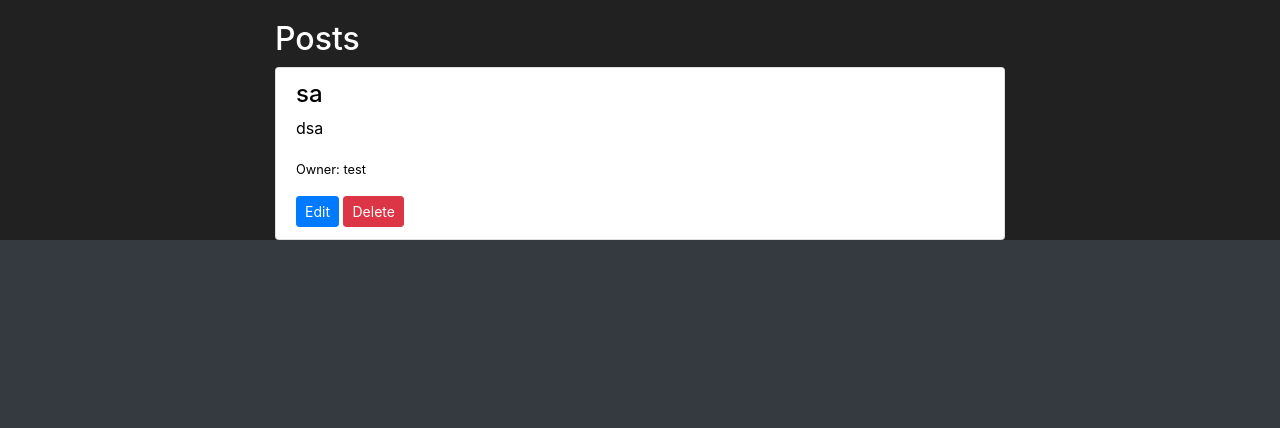
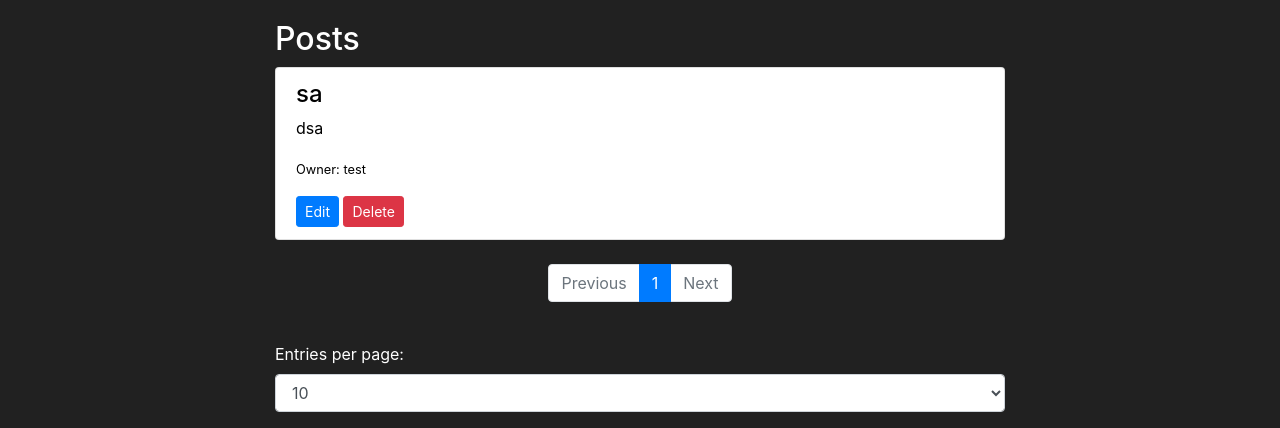
Before and after one commit to jluciama/apiPrueba, a Flask app: page /home in a window 1280 px wide. Shown: the part 727-1155 px from the top of the page. Before the commit the page ends 967 px from the top, so only its background shows below. Run offline with Flask 3, Linux system fonts and the light colour scheme; a user stored in the database is signed in; some libraries are stand-ins or nearby versions.

Commit message:
update 07/03/2024

```diff
--- a/twitterAPI/app/forms.py
+++ b/twitterAPI/app/forms.py
@@ -5,10 +5,10 @@ import re
 from app.models import User
 
 class RegisterForm(FlaskForm):
-    username = StringField('Username', validators=[DataRequired(), Length(min=1, max=30)])
-    email_address = StringField('Email', validators=[DataRequired(), Email(), Length(min=1, max=50)])
-    password1 = PasswordField('Password', validators=[DataRequired(), Length(min=6)])
-    password2 = PasswordField('Confirm Password', validators=[DataRequired(), EqualTo('password1')])
+    username = StringField('Username', validators=[DataRequired(), Length(min=1, max=25)])
+    email_address = StringField('Email', validators=[DataRequired(), Email()])
+    password1 = PasswordField('Password', validators=[DataRequired()])
+    password2 = PasswordField('Confirm Password', validators=[DataRequired()])
     submit = SubmitField('Register')
 
     def validate_username(self, username):
@@ -23,15 +23,19 @@ class RegisterForm(FlaskForm):
 
     def validate_password1(self, password1):
         password = password1.data
+
         if len(password) < 6:
             raise ValidationError('Password must be at least 6 characters long.')
-        if not re.search(r'[A-Z]', password) or not re.search(r'[0-9]', password) or not re.search(r'[a-z]', password) or not re.search(r'[!@#$%^&*()\-_=+{};:,<.>]', password):
+
+        if not (re.search(r'[A-Z]', password) and
+                re.search(r'[a-z]', password) and
+                re.search(r'[0-9]', password) and
+                re.search(r'[!@#$%^&*()\-_=+{};:,<.>]', password)):
             raise ValidationError('Password must contain at least one uppercase letter, one lowercase letter, one number, and one symbol.')
 
     def validate_password2(self, password2):
         if self.password1.data != password2.data:
             raise ValidationError('Passwords do not match.')
-
 
 class LoginForm(FlaskForm):
     username = StringField(label='User Name:', validators=[DataRequired()])
@@ -39,10 +43,10 @@ class LoginForm(FlaskForm):
     submit = SubmitField(label='Sign in')
 
 class ForgotPasswordForm(FlaskForm):
-    username = StringField('Username', validators=[DataRequired(), Length(min=1, max=30)])
-    email = StringField('Email', validators=[DataRequired(), Email(), Length(min=1, max=50)])
-    new_password = PasswordField('New Password', validators=[DataRequired(), Length(min=6)])
-    confirm_password = PasswordField('Confirm Password', validators=[DataRequired(), EqualTo('new_password')])
+    username = StringField('Username', validators=[DataRequired(), Length(min=1, max=25)])
+    email = StringField('Email', validators=[DataRequired(), Email()])
+    password1 = PasswordField('New Password', validators=[DataRequired()])
+    password2 = PasswordField('Confirm Password', validators=[DataRequired(), EqualTo('password1')])
     submit = SubmitField('Reset Password')
 
     def validate_username(self, username_field):
@@ -59,6 +63,22 @@ class ForgotPasswordForm(FlaskForm):
         if not user:
             raise ValidationError('User with provided email does not exist.')
 
+    def validate_passwords(self, password1_field, password2_field):
+        password1 = password1_field.data
+        password2 = password2_field.data
+
+        if len(password1) < 6 or len(password2) < 6:
+            raise ValidationError('Passwords must be at least 6 characters long.')
+
+        if not (re.search(r'[A-Z]', password1) and
+                re.search(r'[a-z]', password1) and
+                re.search(r'[0-9]', password1) and
+                re.search(r'[!@#$%^&*()\-_=+{};:,<.>]', password1)):
+            raise ValidationError('Password must contain at least one uppercase letter, one lowercase letter, one number, and one symbol.')
+
+        if password1 != password2:
+            raise ValidationError('Passwords do not match.')
+
 class CreatePostForm(FlaskForm):
     title = StringField(label='Title', validators=[DataRequired()])
     body = StringField(label='Body', validators=[DataRequired()])
--- a/twitterAPI/app/routes.py
+++ b/twitterAPI/app/routes.py
@@ -3,8 +3,6 @@ from flask import render_template, redirect, url_for, flash, request, abort
 from app.models import User, Post
 from app.forms import RegisterForm, LoginForm, CreatePostForm, EditPostForm, DeletePostForm, ForgotPasswordForm
 from flask_login import login_user, logout_user, login_required, current_user
-from sqlalchemy.exc import IntegrityError
-import secrets
 
 @login_manager.user_loader
 def load_user(user_id):
@@ -26,16 +24,12 @@ def login_page():
     form = LoginForm()
     if form.validate_on_submit():
         attempted_user = User.query.filter_by(username=form.username.data).first()
-        if attempted_user:
-            if attempted_user.check_password(form.password.data):
-                login_user(attempted_user)
-                flash(f'Success! You are now logged in as: {attempted_user.username}', category='success')
-                next_page = request.args.get('next')
-                return redirect(next_page) if next_page else redirect(url_for('home_page'))
-            else:
-                flash('Password is incorrect! Please try again', category='danger')
-        else:
-            flash('User does not exist! Please check your username', category='danger')
+        if attempted_user and attempted_user.check_password(form.password.data):
+            login_user(attempted_user)
+            flash(f'Success! You are now logged in as: {attempted_user.username}', category='success')
+            next_page = request.args.get('next')
+            return redirect(next_page) if next_page else redirect(url_for('home_page'))
+        flash('There was an error logging in. Please try again.', category='danger')
     return render_template('login.html', form=form)
 
 @app.route('/forgot_password', methods=['GET', 'POST'])
@@ -44,7 +38,7 @@ def forgot_password():
     if form.validate_on_submit():
         username = form.username.data
         email = form.email.data
-        new_password = form.new_password.data
+        new_password = form.password1.data
 
         user = User.query.filter_by(username=username, email_address=email).first()
         if user:
@@ -55,20 +49,6 @@ def forgot_password():
         else:
             flash('User with provided credentials does not exist.', 'danger')
     return render_template('forgot_password.html', form=form)
-
-@app.route('/api/reset_password/<token>', methods=['POST'])
-def reset_password(token):
-    user = User.query.filter_by(reset_password_token=token).first()
-    if user:
-        new_password = request.form.get('new_password')
-        user.password = new_password
-        user.reset_password_token = None
-        db.session.commit()
-        flash('Your password has been successfully updated. Please log in with your new password.', 'success')
-        return redirect(url_for('login_page'))
-    else:
-        flash('Invalid or expired token. Please try again.', 'danger')
-        return redirect(url_for('login_page'))
 
 @app.route('/register', methods=['GET', 'POST'])
 def register_page():
@@ -82,23 +62,22 @@ def register_page():
         email = form.email_address.data
         password = form.password1.data
 
-        if User.query.filter_by(username=username).first():
-            flash('Username already exists! Please try a different username.', 'danger')
-            return redirect(url_for('register_page'))
-        if User.query.filter_by(email_address=email).first():
-            flash('Email Address already exists! Please try a different email address.', 'danger')
-            return redirect(url_for('register_page'))
-
         try:
-            user = User(username=username, email_address=email, password=password)
+            user = User(username=username, email_address=email)
+            user.set_password(password)
             db.session.add(user)
             db.session.commit()
             flash('Account created successfully! You can now log in.', 'success')
             return redirect(url_for('login_page'))
-        except IntegrityError:
-            db.session.rollback()
+        except Exception as e:
             flash('An unexpected error occurred. Please try again later.', 'danger')
-            return redirect(url_for('register_page'))
+            app.logger.error(f"Error while registering user: {str(e)}")
+            return render_template('register.html', form=form)
+
+    if form.errors:
+        for field, errors in form.errors.items():
+            for error in errors:
+                flash(error, 'danger')
 
     return render_template('register.html', form=form)
 
@@ -109,12 +88,13 @@ def home_page():
     edit_post_form = EditPostForm()
     delete_post_form = DeletePostForm()
 
-    if request.method == "GET":
-        posts = Post.query.all()
-        return render_template('home.html', posts=posts, create_post_form=create_post_form,
-                               edit_post_form=edit_post_form, delete_post_form=delete_post_form)
+    page = request.args.get('page', 1, type=int)
+    per_page = request.args.get('per_page', 10, type=int)  # Default to 10 entries per page
 
-    return render_template('home.html')
+    posts = Post.query.paginate(page=page, per_page=per_page)
+
+    return render_template('home.html', posts=posts, create_post_form=create_post_form,
+                           edit_post_form=edit_post_form, delete_post_form=delete_post_form)
 
 @app.route('/create_post', methods=['POST'])
 @login_required
--- a/twitterAPI/app/templates/base.html
+++ b/twitterAPI/app/templates/base.html
@@ -49,6 +49,7 @@
     </div>
 </nav>
 
+<!-- Message Pop Ups -->
 <div class="container-fluid mt-4">
     <div class="row justify-content-center">
         <div class="col-md-8">
--- a/twitterAPI/app/templates/home.html
+++ b/twitterAPI/app/templates/home.html
@@ -11,10 +11,10 @@
         <div class="product-device product-device-2 box-shadow d-none d-md-block"></div>
     </div>
 
+    <!-- Create Post Form -->
     <div class="container mt-4">
         <div class="row">
             <div class="col-md-8 offset-md-2">
-                <!-- Create Post Form -->
                 <form method="POST" action="{{ url_for('create_post') }}">
                     {{ create_post_form.hidden_tag() }}
                     <div class="form-group">
@@ -31,12 +31,13 @@
         </div>
     </div>
 
+    <!-- Show Posts -->
     <div class="container mt-4">
         <div class="row">
             <div class="col-md-8 offset-md-2">
                 <h2>Posts</h2>
                 <ul class="list-group">
-                    {% for post in posts %}
+                    {% for post in posts.items %}
                         <li class="list-group-item" style="color:black">
                             <h4>{{ post.title }}</h4>
                             <p>{{ post.body }}</p>
@@ -51,4 +52,57 @@
             </div>
         </div>
     </div>
+
+    <!-- Pagination Links -->
+    <div class="container mt-4">
+        <div class="row">
+            <div class="col-md-8 offset-md-2">
+                <nav aria-label="Page navigation example">
+                    <ul class="pagination justify-content-center">
+                        {% if posts.has_prev %}
+                            <li class="page-item"><a class="page-link" href="{{ url_for('home_page', page=posts.prev_num, per_page=posts.per_page) }}">Previous</a></li>
+                        {% else %}
+                            <li class="page-item disabled"><span class="page-link">Previous</span></li>
+                        {% endif %}
+                        {% for num in posts.iter_pages() %}
+                            {% if num %}
+                                {% if num == posts.page %}
+                                    <li class="page-item active"><span class="page-link">{{ num }}</span></li>
+                                {% else %}
+                                    <li class="page-item"><a class="page-link" href="{{ url_for('home_page', page=num, per_page=posts.per_page) }}">{{ num }}</a></li>
+                                {% endif %}
+                            {% else %}
+                                <li class="page-item disabled"><span class="page-link">...</span></li>
+                            {% endif %}
+                        {% endfor %}
+                        {% if posts.has_next %}
+                            <li class="page-item"><a class="page-link" href="{{ url_for('home_page', page=posts.next_num, per_page=posts.per_page) }}">Next</a></li>
+                        {% else %}
+                            <li class="page-item disabled"><span class="page-link">Next</span></li>
+                        {% endif %}
+                    </ul>
+                </nav>
+            </div>
+        </div>
+    </div>
+
+    <!-- Entries Per Page Selector -->
+    <div class="container mt-4">
+        <div class="row">
+            <div class="col-md-8 offset-md-2">
+                <form method="GET" action="{{ url_for('home_page') }}">
+                    <div class="form-group">
+                        <label for="entriesPerPage">Entries per page:</label>
+                        <select class="form-control" id="entriesPerPage" name="per_page" onchange="this.form.submit()">
+                            <option value="5" {% if posts.per_page == 5 %}selected{% endif %}>5</option>
+                            <option value="10" {% if posts.per_page == 10 %}selected{% endif %}>10</option>
+                            <option value="25" {% if posts.per_page == 25 %}selected{% endif %}>25</option>
+                            <option value="50" {% if posts.per_page == 50 %}selected{% endif %}>50</option>
+                            <option value="100" {% if posts.per_page == 100 %}selected{% endif %}>100</option>
+                        </select>
+                    </div>
+                </form>
+            </div>
+        </div>
+    </div>
 {% endblock %}
```
Also changed, not shown: twitterAPI/app/templates/forgot_password.html (+4 -4 lines), twitterAPI/instance/posts.db.
